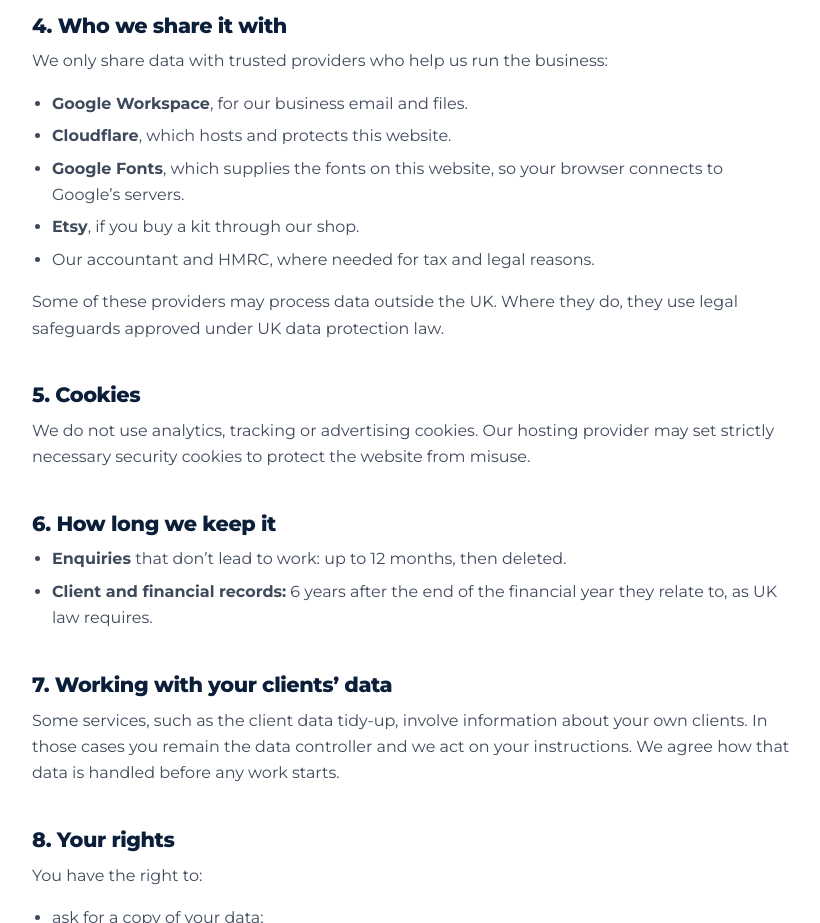
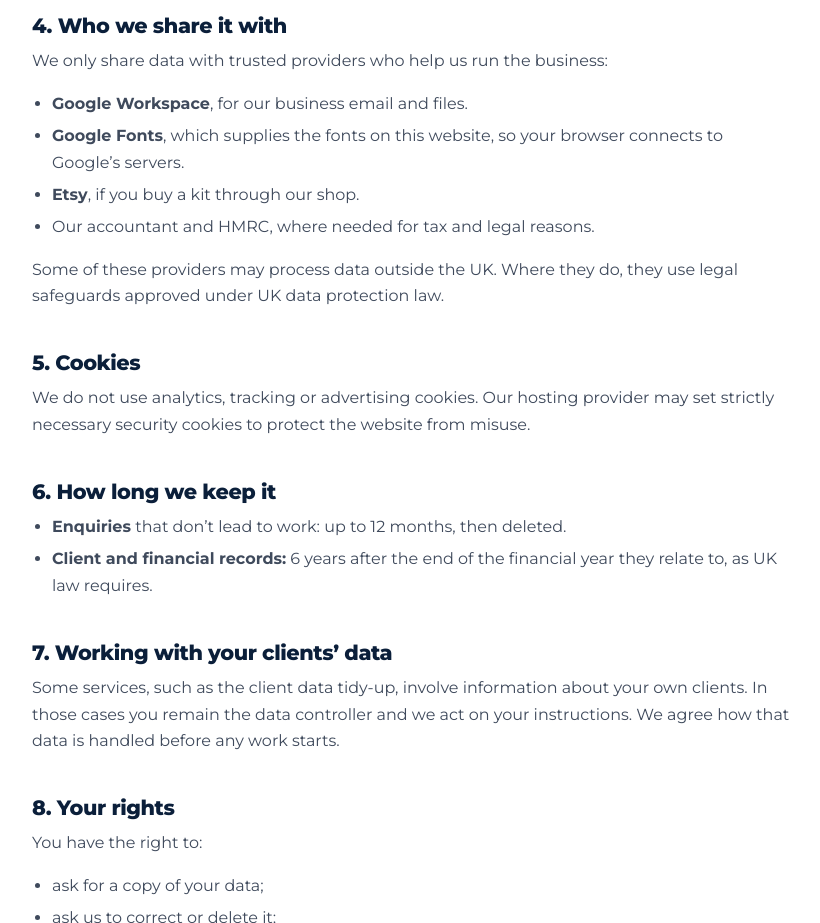
Before and after one commit to djimcor/tch-web, a plain HTML site: page privacy/index.html in a window 1280 px wide. Shown: the part 1440-2363 px from the top of the page, without its empty margins (60-880 px from the left). Drawn offline with Linux system fonts and the light colour scheme.

Commit message:
Update index.html
remove cloudfare

```diff
--- a/privacy/index.html
+++ b/privacy/index.html
@@ -70,7 +70,6 @@
     <p>We only share data with trusted providers who help us run the business:</p>
     <ul>
       <li><strong>Google Workspace</strong>, for our business email and files.</li>
-      <li><strong>Cloudflare</strong>, which hosts and protects this website.</li>
       <li><strong>Google Fonts</strong>, which supplies the fonts on this website, so your browser connects to Google’s servers.</li>
       <li><strong>Etsy</strong>, if you buy a kit through our shop.</li>
       <li>Our accountant and HMRC, where needed for tax and legal reasons.</li>
```
